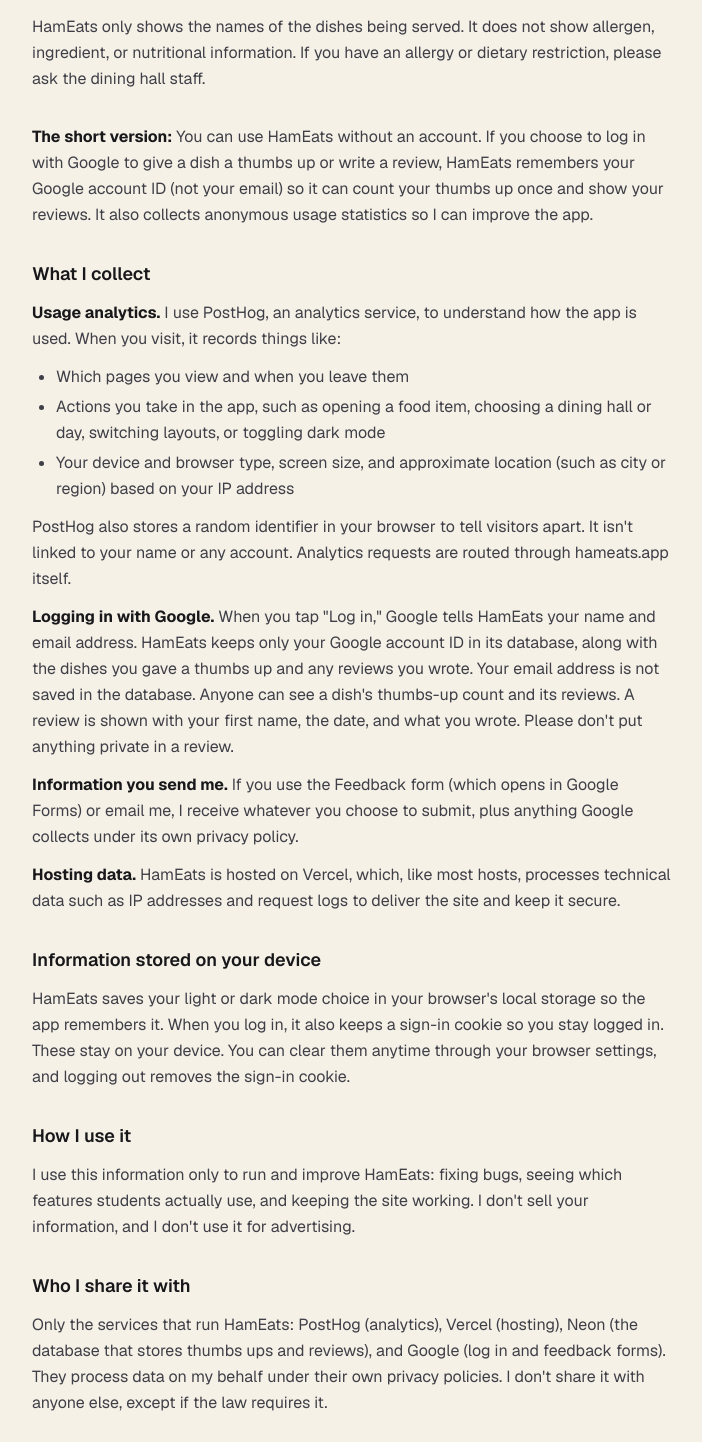
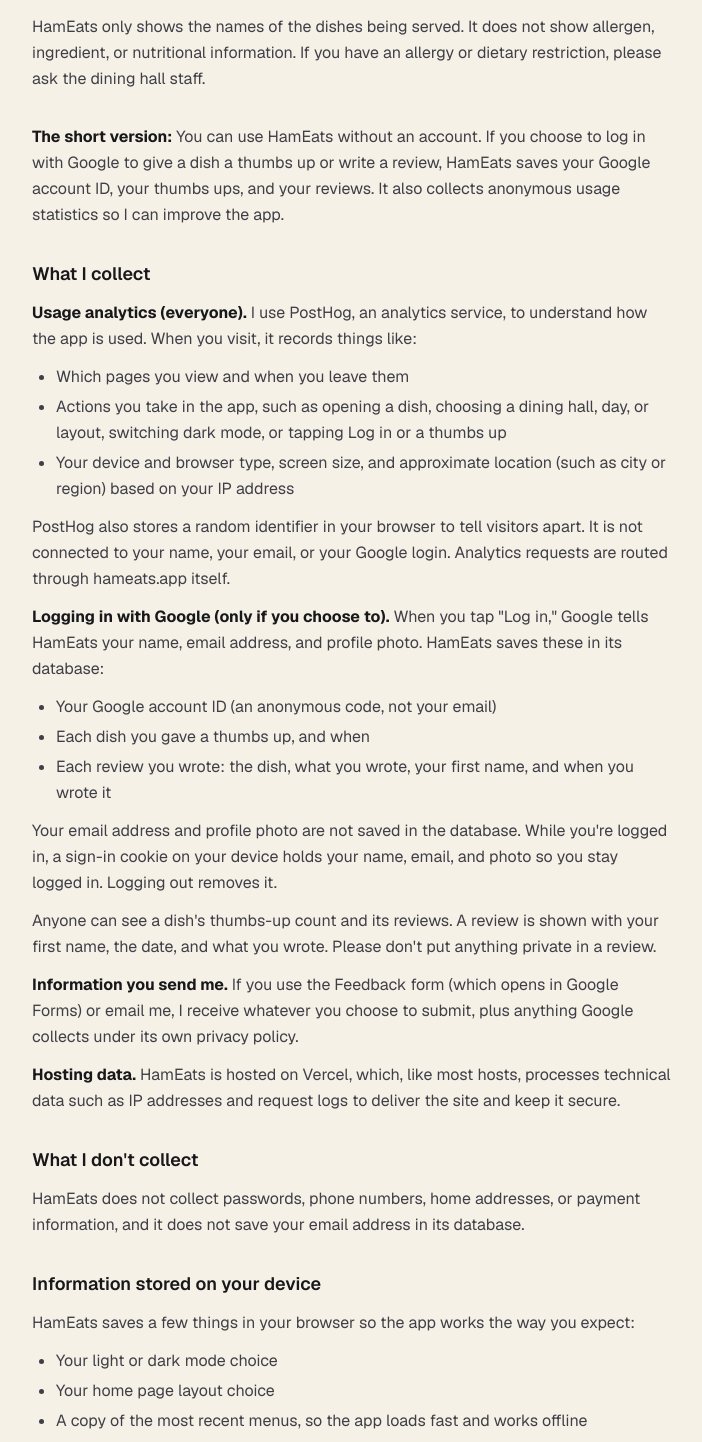
Before and after one commit to HamApps-Club/hameats, a Next.js app in the folder web/: page /privacy in a window 1280 px wide. Shown: the part 300-1742 px from the top of the page, without its empty margins (288-990 px from the left). Built offline with nearby package versions, Linux system fonts and the light colour scheme; no server answers.

Commit message:
Privacy policy: spell out what is collected with and without logging in

```diff
--- a/web/app/privacy/page.tsx
+++ b/web/app/privacy/page.tsx
@@ -41,21 +41,21 @@ export default function PrivacyPage() {
         </p>
         <p>
           <strong className="text-zinc-900 dark:text-zinc-100">The short version:</strong> You can use HamEats without
-          an account. If you choose to log in with Google to give a dish a thumbs up or write a review, HamEats
-          remembers your Google account ID (not your email) so it can count your thumbs up once and show your reviews.
-          It also collects anonymous usage statistics so I can improve the app.
+          an account. If you choose to log in with Google to give a dish a thumbs up or write a review, HamEats saves
+          your Google account ID, your thumbs ups, and your reviews. It also collects anonymous usage statistics so I
+          can improve the app.
         </p>
 
         <Section title="What I collect">
           <p>
-            <strong className="text-zinc-900 dark:text-zinc-100">Usage analytics.</strong> I use PostHog, an analytics
+            <strong className="text-zinc-900 dark:text-zinc-100">Usage analytics (everyone).</strong> I use PostHog, an analytics
             service, to understand how the app is used. When you visit, it records things like:
           </p>
           <ul className="list-disc space-y-1 pl-6">
             <li>Which pages you view and when you leave them</li>
             <li>
-              Actions you take in the app, such as opening a food item, choosing a dining hall or day, switching
-              layouts, or toggling dark mode
+              Actions you take in the app, such as opening a dish, choosing a dining hall, day, or layout, switching
+              dark mode, or tapping Log in or a thumbs up
             </li>
             <li>
               Your device and browser type, screen size, and approximate location (such as city or region) based on
@@ -63,16 +63,26 @@ export default function PrivacyPage() {
             </li>
           </ul>
           <p>
-            PostHog also stores a random identifier in your browser to tell visitors apart. It isn&apos;t linked to your
-            name or any account. Analytics requests are routed through hameats.app itself.
+            PostHog also stores a random identifier in your browser to tell visitors apart. It is not connected to your
+            name, your email, or your Google login. Analytics requests are routed through hameats.app itself.
           </p>
           <p>
-            <strong className="text-zinc-900 dark:text-zinc-100">Logging in with Google.</strong> When you tap
-            &quot;Log in,&quot; Google tells HamEats your name and email address. HamEats keeps only your Google account
-            ID in its database, along with the dishes you gave a thumbs up and any reviews you wrote. Your email
-            address is not saved in the database. Anyone can see a dish&apos;s thumbs-up count and its reviews. A
-            review is shown with your first name, the date, and what you wrote. Please don&apos;t
-            put anything private in a review.
+            <strong className="text-zinc-900 dark:text-zinc-100">Logging in with Google (only if you choose to).</strong> When you
+            tap &quot;Log in,&quot; Google tells HamEats your name, email address, and profile photo. HamEats saves
+            these in its database:
+          </p>
+          <ul className="list-disc space-y-1 pl-6">
+            <li>Your Google account ID (an anonymous code, not your email)</li>
+            <li>Each dish you gave a thumbs up, and when</li>
+            <li>Each review you wrote: the dish, what you wrote, your first name, and when you wrote it</li>
+          </ul>
+          <p>
+            Your email address and profile photo are not saved in the database. While you&apos;re logged in, a sign-in
+            cookie on your device holds your name, email, and photo so you stay logged in. Logging out removes it.
+          </p>
+          <p>
+            Anyone can see a dish&apos;s thumbs-up count and its reviews. A review is shown with your first name, the
+            date, and what you wrote. Please don&apos;t put anything private in a review.
           </p>
           <p>
             <strong className="text-zinc-900 dark:text-zinc-100">Information you send me.</strong> If you use the
@@ -86,28 +96,37 @@ export default function PrivacyPage() {
           </p>
         </Section>
 
+        <Section title="What I don&apos;t collect">
+          <p>
+            HamEats does not collect passwords, phone numbers, home addresses, or payment information, and it does not
+            save your email address in its database.
+          </p>
+        </Section>
+
         <Section title="Information stored on your device">
-          <p>
-            HamEats saves your light or dark mode choice in your browser&apos;s local storage so the app remembers it.
-            When you log in, it also keeps a sign-in cookie so you stay logged in. These stay on your device. You can
-            clear them anytime through your browser settings, and logging out removes the sign-in cookie.
-          </p>
+          <p>HamEats saves a few things in your browser so the app works the way you expect:</p>
+          <ul className="list-disc space-y-1 pl-6">
+            <li>Your light or dark mode choice</li>
+            <li>Your home page layout choice</li>
+            <li>A copy of the most recent menus, so the app loads fast and works offline</li>
+            <li>A sign-in cookie, only if you log in</li>
+          </ul>
+          <p>These stay on your device. You can clear them anytime through your browser settings.</p>
         </Section>
 
         <Section title="How I use it">
           <p>
             I use this information only to run and improve HamEats: fixing bugs, seeing which features students
-            actually use, and keeping the site working. I don&apos;t sell your information, and I don&apos;t use it for
-            advertising.
+            actually use, counting thumbs ups, showing reviews, and keeping the site working. I don&apos;t sell your
+            information, and I don&apos;t use it for advertising.
           </p>
         </Section>
 
         <Section title="Who I share it with">
           <p>
             Only the services that run HamEats: PostHog (analytics), Vercel (hosting), Neon (the database that stores
-            thumbs ups and reviews), and Google (log in and feedback forms).
-            They process data on my behalf under their own privacy policies. I don&apos;t share it with anyone else,
-            except if the law requires it.
+            thumbs ups and reviews), and Google (log in and feedback forms). They process data on my behalf under their
+            own privacy policies. I don&apos;t share it with anyone else, except if the law requires it.
           </p>
         </Section>
 
```
